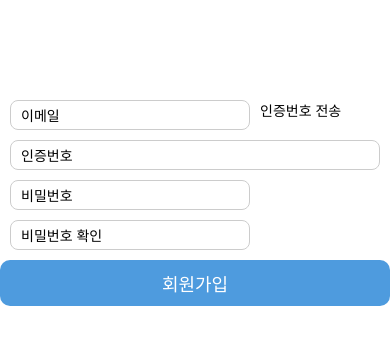
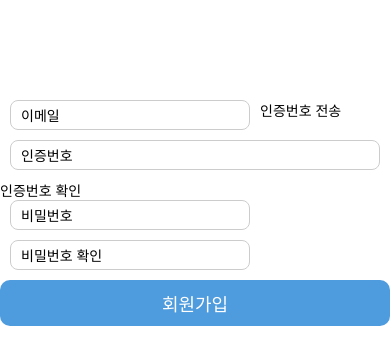
Before and after one commit to swoolee97/Podo, a React Native app: screen / in a window 390 px wide. Both pictures are taken after a click on the button "회원가입". Shown: the top 364 px of the page. Built offline with nearby package versions, Linux system fonts and the light colour scheme.

Commit message:
mod_register

```diff
--- a/App.js
+++ b/App.js
@@ -52,6 +52,7 @@ import SplashScreen from './Screen/SplashScreen';
 import Main from './Main';
 import LoginScreen from './Screen/AuthStackScreens/LoginScreen';
 import RegisterScreen from './Screen/AuthStackScreens/RegisterScreen';
+import LoginStackScreen from './Screen/StackScreens/LoginStackScreen';
 
 const Stack = createStackNavigator()
 
--- a/Screen/AuthStackScreens/RegisterScreen.js
+++ b/Screen/AuthStackScreens/RegisterScreen.js
@@ -1,4 +1,4 @@
-import React from "react"
+import React, { useEffect } from "react"
 import { SafeAreaView, View, Text, TextInput, StyleSheet, Touchable } from "react-native"
 import { ScrollView, TouchableOpacity } from "react-native-gesture-handler"
 import { useState } from "react"
@@ -11,12 +11,12 @@ const RegisterScreen = ({ navigation }) => {
     const [userPassword, setUserPassword] = useState(null)
     const [userEmail, setUserEmail] = useState(null)
     const [emailValid, setEmailValid] = useState(null)
-    const [userName, setUserName] = useState('')
     const [passwordValid, setPasswordValid] = useState(null)
     const [checkPassword, setCheckPassword] = useState(null)
     const [doubleCheck, setDoubleCheck] = useState(null)
     const [randomCode, setRandomCode] = useState(null)
     const [emailAuthCode, setEmailAuthCode] = useState(null)
+    const [checkCode, setCheckCode] = useState(false)
 
     const emailCheck = (email) => {
         setUserEmail(email);
@@ -34,6 +34,14 @@ const RegisterScreen = ({ navigation }) => {
     const createRandomCode = () => {
         return (String(Math.floor(Math.random() * 1000000)).padStart(6, "0"))
     }
+    const checkRandomCode = () => {
+        if (randomCode == emailAuthCode) {
+            setCheckCode(true)
+            console.log('인증 선공')
+        }else
+            console.log('인증 실패')
+    }
+
     const emailAuthentication = () => {
         if (!emailValid) {
             console.log('유효한 이메일 주소를 적어주세요')
@@ -57,27 +65,27 @@ const RegisterScreen = ({ navigation }) => {
                 headers: {
                     'Content-Type': 'application/x-www-form-urlencoded;charset=UTF-8',
                 },
-            }).then((response) => { response.json()})
+            }).then((response) => { response.json() })
                 .then((responseJson) => {
                     console.log(responseJson)
                 })
         }
     }
     const registerSubmit = () => {
-        if(!emailValid){
+        if (!emailValid) {
             console.log('유효한 이메일 주소를 입력해주세요')
             return;
-        }else if(!passwordValid){
+        } else if (!passwordValid) {
             console.log('비밀번호 재설정')
             return;
-        }else if(!doubleCheck){
+        } else if (!doubleCheck) {
             console.log('비밀번호를 다시 확인해주세요')
             return;
-        }else if(randomCode != emailAuthCode){
+        } else if (randomCode != emailAuthCode) {
             console.log('인증번호를 확인해 주세요')
             return;
         }
-        let dataToSend = { user_email: userEmail, user_pw: userPassword, check_password: checkPassword};
+        let dataToSend = { user_email: userEmail, user_pw: userPassword, check_password: checkPassword };
         let formBody = []; // 1
         for (let key in dataToSend) {
             let encodedKey = encodeURIComponent(key);
@@ -121,19 +129,13 @@ const RegisterScreen = ({ navigation }) => {
             marginBottom: 20,
         },
         input: {
-            // height: 30,
-            // borderColor: '#ccc',
-            // borderWidth: 1,
-            // marginBottom: 10,
-            // paddingHorizontal: 10,
-            // borderRadius: 8,
             height: 30,
             borderColor: '#ccc',
             borderWidth: 1,
             marginBottom: 10,
             paddingHorizontal: 10,
             borderRadius: 8,
-            marginHorizontal : 10
+            marginHorizontal: 10
 
         },
         button: {
@@ -149,29 +151,37 @@ const RegisterScreen = ({ navigation }) => {
     });
 
     return (
-        <SafeAreaView style={[styles.container,{}]}>
+        <SafeAreaView style={[styles.container, {}]}>
             <ScrollView>
                 <View>
-                    <View style={[{ flexDirection: 'row', marginTop : 100 }]}>
+                    <View style={[{ flexDirection: 'row', marginTop: 100 }]}>
                         <TextInput
                             placeholder="이메일"
+                            editable={!checkCode}
                             onChangeText={(userEmail) => { emailCheck(userEmail); }}
                             style={styles.input}
                         />
                         <Text>{emailValid == null ? '' : emailValid ? 'OK' : 'X'}</Text>
 
-                        <TouchableOpacity onPress={() => {
-                            emailAuthentication();
-                        }}>
+                        <TouchableOpacity
+                            disabled={checkCode}
+                            onPress={() => {
+                                emailAuthentication();
+                            }}>
                             <Text>인증번호 전송</Text>
                         </TouchableOpacity>
                     </View>
                     <View>
                         <TextInput
                             placeholder="인증번호"
+                            editable={!checkCode}
                             style={styles.input}
-                            onChangeText = {(emailAuthCode)=>setEmailAuthCode(emailAuthCode)}
-                            />
+                            onChangeText={(emailAuthCode) => setEmailAuthCode(emailAuthCode)}
+                        />
+                        <TouchableOpacity
+                            disabled={checkCode}
+                            onPress = {() => {checkRandomCode()}}
+                        ><Text>인증번호 확인</Text></TouchableOpacity>
                     </View>
                     <View style={{ flexDirection: 'row' }}>
                         <TextInput
--- a/Screen/SplashScreen.js
+++ b/Screen/SplashScreen.js
@@ -11,7 +11,7 @@ const SplashScreen = ({ navigation }) => {
     // AsyncStorage.setItem('user_id' , null)
     useEffect(() => {
         setTimeout(() => {
-            AsyncStorage.getItem('user_id').then((value) => {
+            AsyncStorage.getItem('user_email').then((value) => {
                 navigation.replace(value === null ? 'LoginScreen' : 'Main')
             })
         }, 2000);
--- /dev/null
+++ b/Screen/StackScreens/LoginStackScreen.js
@@ -0,0 +1,30 @@
+import React, { useState, useEffect } from "react"
+import { Button } from "react-native"
+
+import HomeScreen from "../HomeScreen"
+import { getFocusedRouteNameFromRoute } from "@react-navigation/native"
+import { createStackNavigator } from "@react-navigation/stack"
+import RegisterGifticon from "../../RegisterGifticon"
+import LoginScreen from "../AuthStackScreens/LoginScreen"
+import RegisterScreen from "../AuthStackScreens/RegisterScreen"
+const Stack = createStackNavigator()
+
+const LoginStackScreen = ({ navigation, route }) => {
+    // React.useLayoutEffect(() => {
+    //     const routeName = getFocusedRouteNameFromRoute(route) ?? 'HomeScreen'
+    //     if (routeName != 'HomeScreen') {
+    //         navigation.setOptions({ tabBarStyle: { display: 'none' } })
+    //     } else {
+    //         navigation.setOptions({ tabBarStyle: { display: undefined } })
+    //     }
+    // }, [navigation, route])
+    return (
+        <Stack.Navigator initialRouteName="LoginScreen">
+            <Stack.Screen name='LoginScreen' component={LoginScreen} ></Stack.Screen>
+            <Stack.Screen name='RegisterScreen' component={RegisterScreen} ></Stack.Screen>
+            <Stack.Screen name='HomeScreen' component={HomeScreen} options={{}}></Stack.Screen>
+        </Stack.Navigator>
+    )
+}
+
+export default LoginStackScreen;
```
